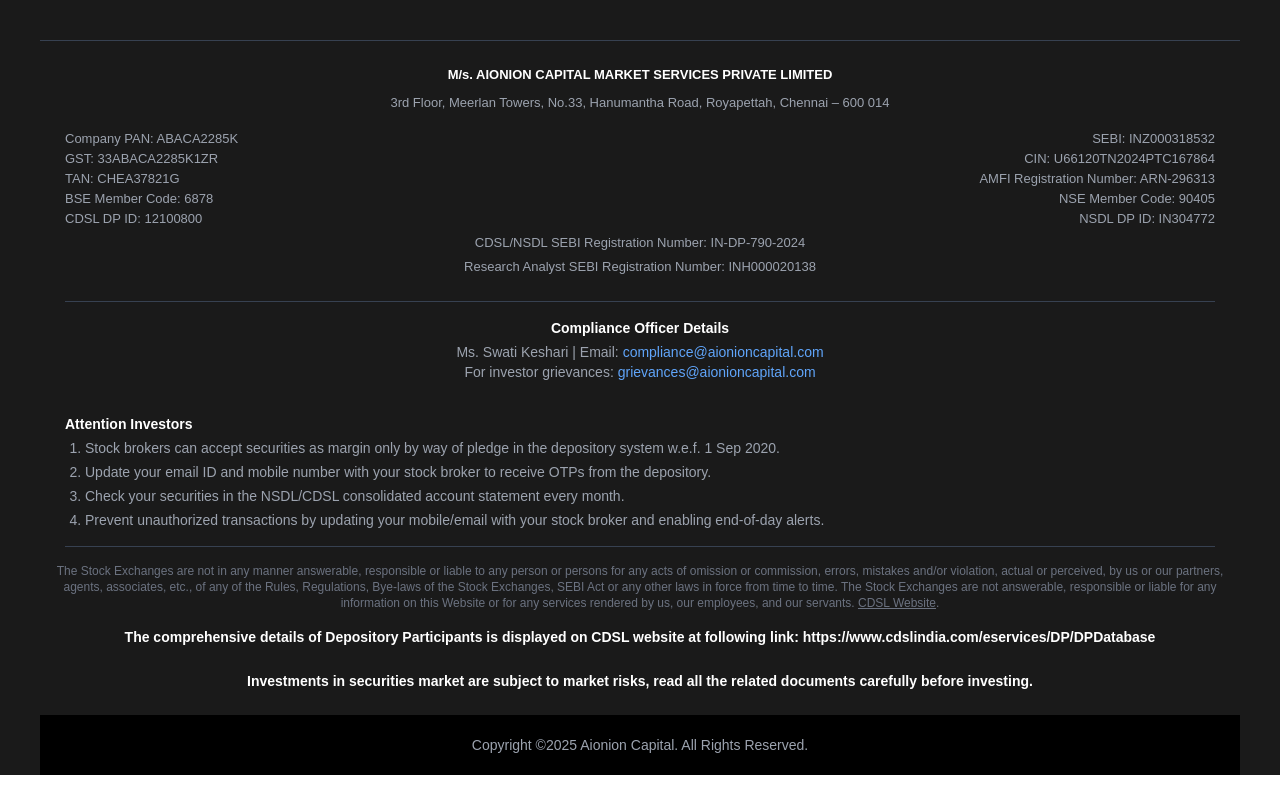
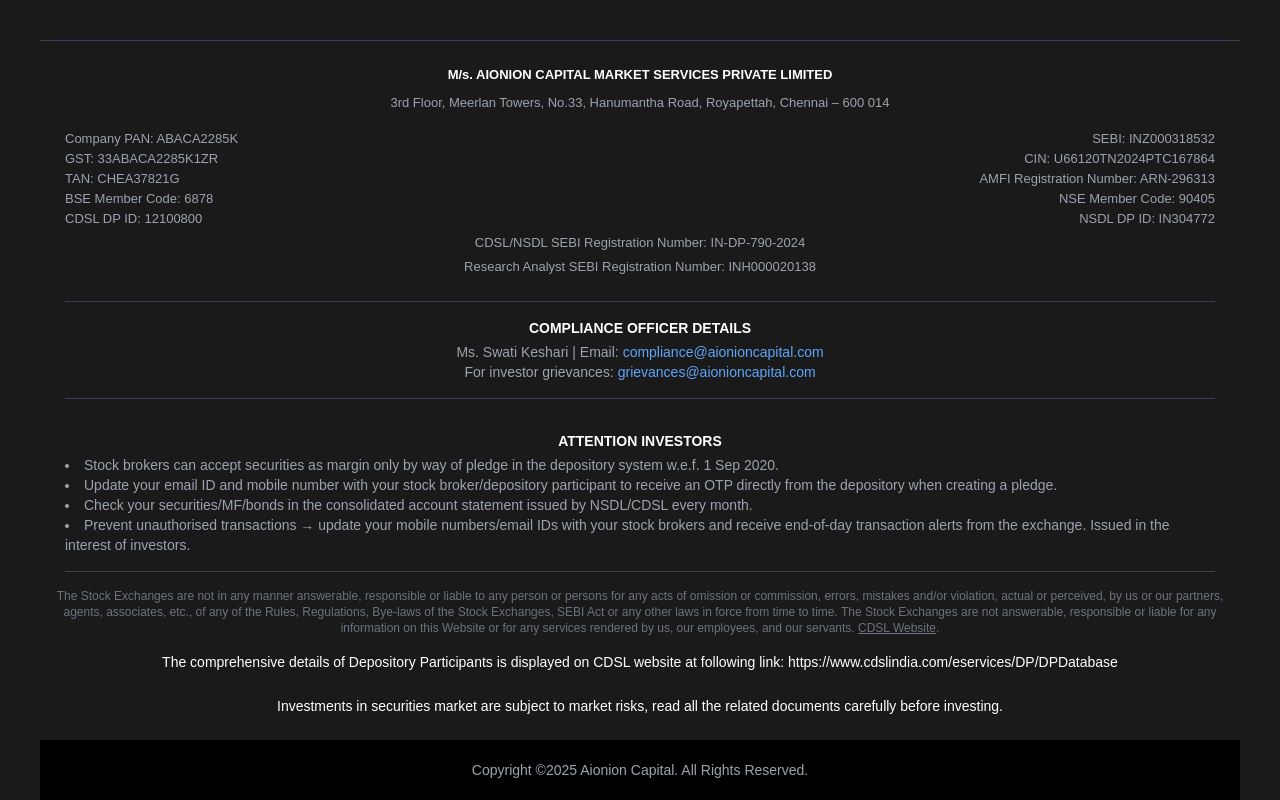
Before and after one commit to Johnrebu/aionioncapital, a Next.js app: page /privacypolicy in a window 1280 px wide. Shown: the part 3624-4424 px from the top of the page. Before the commit the page ends 4399 px from the top, so only its background shows below. Built offline with nearby package versions, Linux system fonts and the light colour scheme.

Commit message:
footer update

```diff
--- a/src/components/layout/footer.tsx
+++ b/src/components/layout/footer.tsx
@@ -462,7 +462,7 @@
       </div>
       {/* Compliance Officer */}
       <div className="max-w-[1150px] mx-auto py-4 text-sm">
-        <div className="text-center font-semibold text-white mb-1">
+        <div className="text-center font-semibold uppercase text-white mb-1">
           Compliance Officer Details
         </div>
         <p className="text-center text-gray-400">
@@ -482,28 +482,33 @@
             grievances@aionioncapital.com
           </a>
         </p>
+        {/* Add this line below */}
+        <div className="border-b border-gray-700 mt-4" />
       </div>
       {/* Attention Investors */}
       <div className="max-w-[1150px] mx-auto py-4 text-sm text-gray-400 border-b border-gray-700">
-        <p className="font-semibold text-white mb-1">Attention Investors</p>
-        <ol className="list-decimal pl-5 space-y-1">
+        <p className="text-center font-semibold uppercase text-white mb-1">
+          Attention Investors
+        </p>
+
         <li>
-            Stock brokers can accept securities as margin only by way of pledge
-            in the depository system w.e.f. 1 Sep 2020.
+          Stock brokers can accept securities as margin only by way of pledge in
+          the depository system w.e.f. 1 Sep 2020.
         </li>
         <li>
-            Update your email ID and mobile number with your stock broker to
-            receive OTPs from the depository.
+          Update your email ID and mobile number with your stock
+          broker/depository participant to receive an OTP directly from the
+          depository when creating a pledge.
         </li>
         <li>
-            Check your securities in the NSDL/CDSL consolidated account
-            statement every month.
+          Check your securities/MF/bonds in the consolidated account statement
+          issued by NSDL/CDSL every month.
         </li>
         <li>
-            Prevent unauthorized transactions by updating your mobile/email with
-            your stock broker and enabling end-of-day alerts.
+          Prevent unauthorised transactions → update your mobile numbers/email
+          IDs with your stock brokers and receive end-of-day transaction alerts
+          from the exchange. Issued in the interest of investors.
         </li>
-        </ol>
       </div>
       {/* Disclaimer Bottom */}
       <div className="text-center text-gray-500 text-xs py-4 px-2">
@@ -521,22 +526,22 @@
         .
         <br />
       </div>
-      <div className="text-center font-semibold text-white mb-1">
+      <div className="text-center font-medium text-white mb-1">
         The comprehensive details of Depository Participants is displayed on
         CDSL website at following link:
         https://www.cdslindia.com/eservices/DP/DPDatabase
       </div>{" "}
       <br />
-      <div className="text-center font-semibold text-white mb-1">
+      <div className="text-center font-medium text-white mb-1">
         Investments in securities market are subject to market risks, read all
         the related documents carefully before investing.
-      </div> <br />
+      </div>
+      <br />
       {/* Copyright Section */}
-      <div className="bg-black text-center py-5 px-6">
-        {" "}
+      <div className="bg-black text-center py-5 px-0">
         <p className="text-gray-400 text-sm">
-          Copyright ©2025 Aionion Capital. All Rights Reserved.{" "}
-        </p>{" "}
+          Copyright ©2025 Aionion Capital. All Rights Reserved.
+        </p>
       </div>
     </footer>
   );
```
Lines whose indentation alone changed are shown as unchanged.
